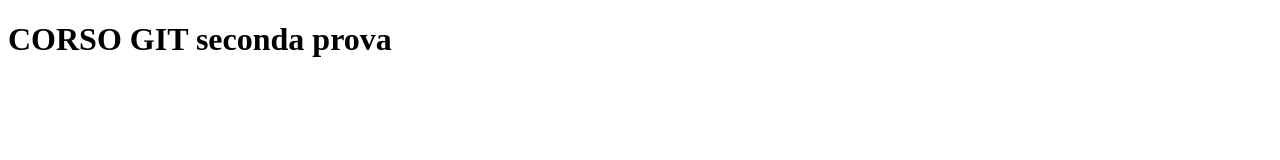
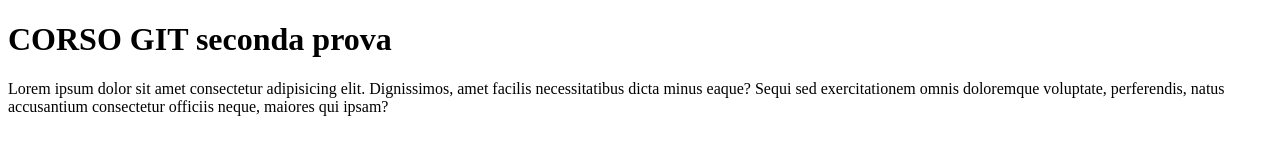
Before and after one commit to colamartinoelis/testgit, a plain HTML site: page index.html in a window 1280 px wide. Drawn offline with Linux system fonts and the light colour scheme.

Commit message:
secondo commit

```diff
--- a/index.html
+++ b/index.html
@@ -7,5 +7,8 @@
 </head>
 <body>
     <h1>CORSO GIT seconda prova</h1>
+    <p>Lorem ipsum dolor sit amet consectetur adipisicing elit. Dignissimos, amet facilis necessitatibus dicta minus eaque?
+        Sequi sed exercitationem omnis doloremque voluptate,
+        perferendis, natus accusantium consectetur officiis neque, maiores qui ipsam?</p>
 </body>
 </html>
```
